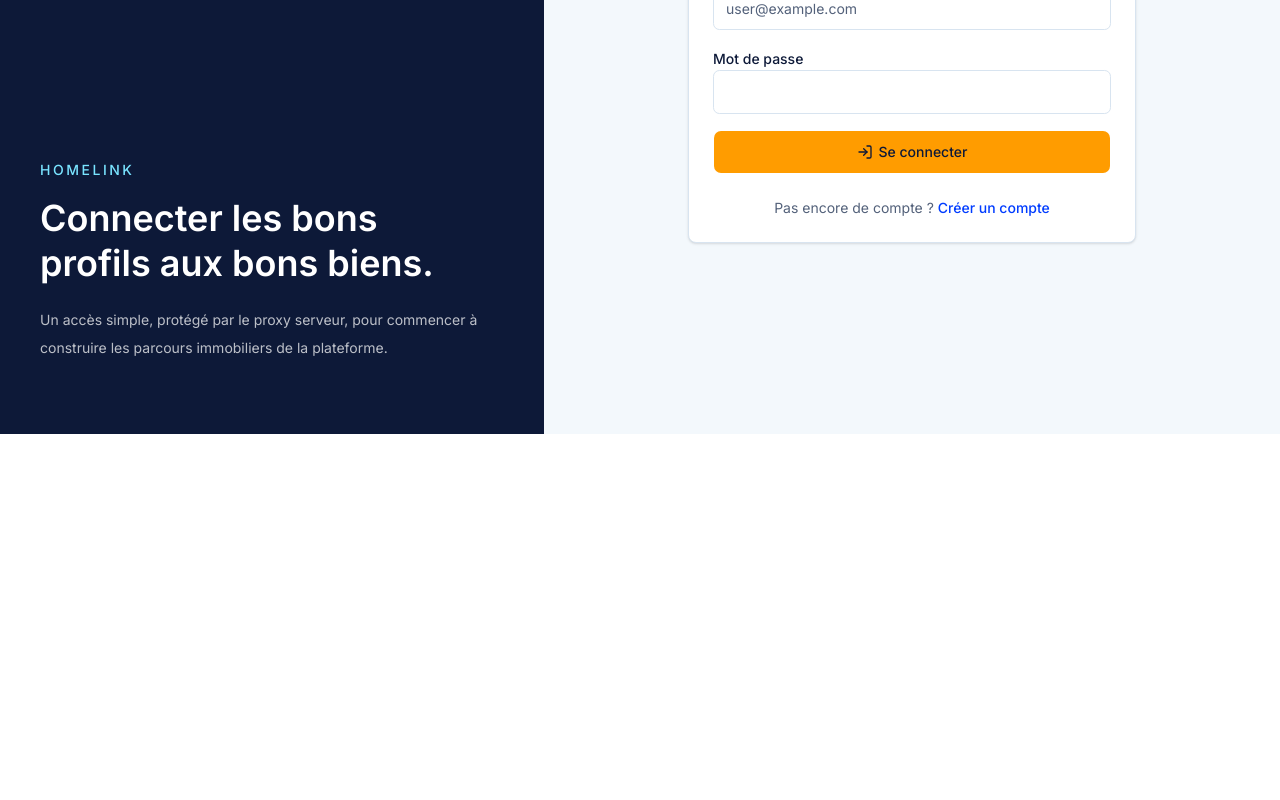
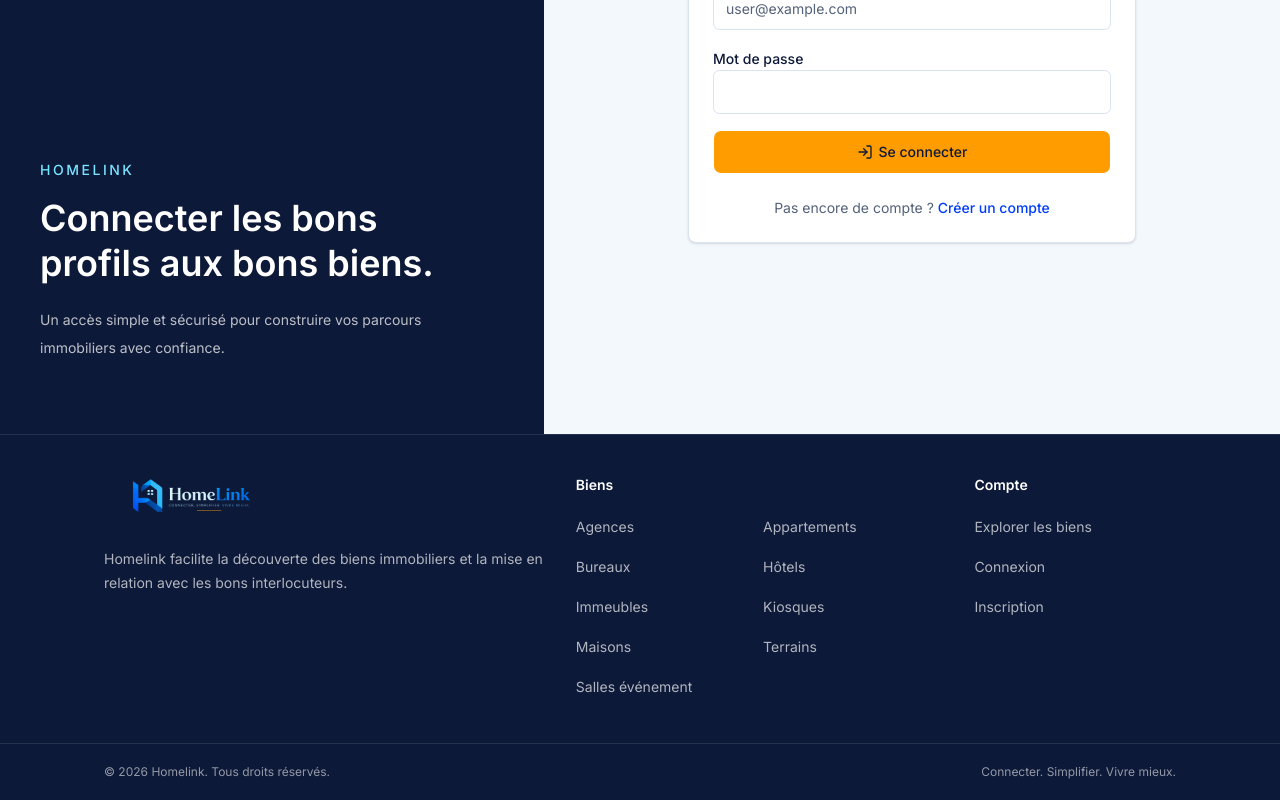
Before and after one commit to djtg-dig/homeLink-web, a Next.js app: page /login in a window 1280 px wide. Shown: the part 366-1166 px from the top of the page. Before the commit the page ends 800 px from the top, so only its background shows below. Built offline with nearby package versions, Linux system fonts and the light colour scheme.

Commit message:
Ajoute le footer public

```diff
--- a/components/account/account-status.tsx
+++ b/components/account/account-status.tsx
@@ -29,7 +29,7 @@ function AccountStatusChecking() {
       size="sm"
       variant="outline"
       disabled
-      className="h-9 border-white/15 bg-white/8 px-3 text-white disabled:opacity-80 sm:px-4"
+      className="h-8 border-white/15 bg-white/8 px-2 text-xs text-white disabled:opacity-80 sm:h-9 sm:px-4 sm:text-sm"
     >
       Compte
     </Button>
@@ -127,13 +127,29 @@ function AccountStatus() {
 
   if (state.status === "anonymous") {
     return (
-      <Button
-        asChild
-        size="sm"
-        className="h-9 bg-brand-orange px-3 text-brand-navy hover:bg-brand-orange/90 sm:px-4"
-      >
-        <Link href="/register">S&apos;inscrire</Link>
-      </Button>
+      <div className="flex shrink-0 items-center gap-1.5 sm:gap-2">
+        <Button
+          asChild
+          size="sm"
+          variant="outline"
+          className="h-8 border-white/15 bg-white/8 px-1.5 text-[0.72rem] text-white hover:bg-white/14 hover:text-white sm:h-9 sm:px-3 sm:text-sm"
+        >
+          <Link href="/login">
+            <span className="sm:hidden">Login</span>
+            <span className="hidden sm:inline">Se connecter</span>
+          </Link>
+        </Button>
+        <Button
+          asChild
+          size="sm"
+          className="h-8 bg-brand-orange px-1.5 text-[0.72rem] text-brand-navy hover:bg-brand-orange/90 sm:h-9 sm:px-3 sm:text-sm"
+        >
+          <Link href="/register">
+            <span className="sm:hidden">Créer</span>
+            <span className="hidden sm:inline">S&apos;inscrire</span>
+          </Link>
+        </Button>
+      </div>
     )
   }
 
--- a/components/auth/auth-shell.tsx
+++ b/components/auth/auth-shell.tsx
@@ -3,6 +3,7 @@ import { ArrowLeft } from "lucide-react"
 
 import { Button } from "@/components/ui/button"
 import { HomelinkLogo } from "@/components/homelink-logo"
+import { SiteFooter } from "@/components/navigation/site-footer"
 
 function AuthShell({
   actionHref,
@@ -20,6 +21,7 @@ function AuthShell({
   title: string
 }) {
   return (
+    <>
       <main className="min-h-svh bg-muted text-foreground">
         <section className="grid min-h-svh lg:grid-cols-[0.85fr_1.15fr]">
           <div className="bg-brand-navy px-4 py-5 text-brand-white sm:px-8 lg:flex lg:flex-col lg:justify-between lg:px-10 lg:py-8">
@@ -52,8 +54,8 @@ function AuthShell({
                 Connecter les bons profils aux bons biens.
               </h1>
               <p className="mt-5 text-sm leading-7 text-white/72">
-              Un accès simple, protégé par le proxy serveur, pour commencer à
-              construire les parcours immobiliers de la plateforme.
+                Un accès simple et sécurisé pour construire vos parcours
+                immobiliers avec confiance.
               </p>
             </div>
           </div>
@@ -82,6 +84,8 @@ function AuthShell({
           </div>
         </section>
       </main>
+      <SiteFooter />
+    </>
   )
 }
 
--- a/components/home/home-content.tsx
+++ b/components/home/home-content.tsx
@@ -19,6 +19,7 @@ import {
 import * as React from "react"
 
 import { HomelinkLogo } from "@/components/homelink-logo"
+import { SiteFooter } from "@/components/navigation/site-footer"
 import { SiteHeader } from "@/components/navigation/site-header"
 import { Button } from "@/components/ui/button"
 import {
@@ -500,6 +501,7 @@ function HomeContent({ initialFilters }: HomeContentProps) {
   }
 
   return (
+    <>
       <main className="min-h-svh overflow-x-hidden bg-background text-foreground">
         <SiteHeader />
 
@@ -517,9 +519,9 @@ function HomeContent({ initialFilters }: HomeContentProps) {
                     Trouvez le bien qui cadre avec votre projet.
                   </h1>
                   <p className="max-w-full text-base leading-7 text-white/78 sm:max-w-2xl sm:text-lg">
-                  Appartements, maisons, bureaux, hôtels, kiosques, terrains et
-                  salles événement sont regroupés dans une recherche simple à
-                  affiner selon vos critères.
+                    Appartements, maisons, bureaux, hôtels, kiosques, terrains
+                    et salles événement sont regroupés dans une recherche simple
+                    à affiner selon vos critères.
                   </p>
                 </div>
               </div>
@@ -755,7 +757,9 @@ function HomeContent({ initialFilters }: HomeContentProps) {
               <div className="grid gap-4 md:grid-cols-2 xl:grid-cols-3">
                 {properties.map((property) => (
                   <PropertyCard
-                  key={property.id ?? property.reference ?? property.detail_url}
+                    key={
+                      property.id ?? property.reference ?? property.detail_url
+                    }
                     property={property}
                   />
                 ))}
@@ -766,6 +770,8 @@ function HomeContent({ initialFilters }: HomeContentProps) {
           </div>
         </section>
       </main>
+      <SiteFooter />
+    </>
   )
 }
 
--- a/components/home/public-property-detail-content.tsx
+++ b/components/home/public-property-detail-content.tsx
@@ -15,6 +15,7 @@ import {
 } from "lucide-react"
 import * as React from "react"
 
+import { SiteFooter } from "@/components/navigation/site-footer"
 import { SiteHeader } from "@/components/navigation/site-header"
 import { Button } from "@/components/ui/button"
 import { Skeleton } from "@/components/ui/skeleton"
@@ -63,6 +64,7 @@ function PropertyIcon({ type }: { type?: string | null }) {
 
 function DetailSkeleton() {
   return (
+    <>
       <main className="min-h-svh overflow-x-hidden bg-background text-foreground">
         <SiteHeader />
         <section className="px-4 py-8 sm:px-8 lg:px-10">
@@ -85,6 +87,8 @@ function DetailSkeleton() {
           </div>
         </section>
       </main>
+      <SiteFooter />
+    </>
   )
 }
 
@@ -226,6 +230,7 @@ function PublicPropertyDetailContent({ id }: { id: string }) {
 
   if (error || !property) {
     return (
+      <>
         <main className="min-h-svh overflow-x-hidden bg-background text-foreground">
           <SiteHeader />
           <section className="px-4 py-8 sm:px-8 lg:px-10">
@@ -251,6 +256,8 @@ function PublicPropertyDetailContent({ id }: { id: string }) {
             </div>
           </section>
         </main>
+        <SiteFooter />
+      </>
     )
   }
 
@@ -263,6 +270,7 @@ function PublicPropertyDetailContent({ id }: { id: string }) {
   const activeBooleanCount = booleanRows.filter((row) => row.active).length
 
   return (
+    <>
       <main className="min-h-svh overflow-x-hidden bg-background text-foreground">
         <SiteHeader />
 
@@ -452,6 +460,8 @@ function PublicPropertyDetailContent({ id }: { id: string }) {
           </section>
         ) : null}
       </main>
+      <SiteFooter />
+    </>
   )
 }
 
--- /dev/null
+++ b/components/navigation/site-footer.tsx
@@ -0,0 +1,73 @@
+import Link from "next/link"
+
+import { HomelinkLogo } from "@/components/homelink-logo"
+import { propertyCategories } from "@/lib/property-categories"
+import { publicCategoryLinks } from "@/lib/public-navigation"
+
+const legalLinks = [
+  { href: "/#biens", label: "Explorer les biens" },
+  { href: "/login", label: "Connexion" },
+  { href: "/register", label: "Inscription" },
+]
+
+function SiteFooter() {
+  const currentYear = new Date().getFullYear()
+
+  return (
+    <footer className="border-t border-white/10 bg-brand-navy text-brand-white">
+      <div className="mx-auto grid max-w-6xl gap-8 px-4 py-10 sm:px-8 lg:grid-cols-[minmax(0,1.2fr)_minmax(0,1fr)_minmax(12rem,0.55fr)] lg:px-10">
+        <div className="min-w-0 space-y-4">
+          <Link href="/" aria-label="Accueil Homelink" className="block w-fit">
+            <HomelinkLogo
+              sizes="(min-width: 640px) 176px, 144px"
+              className="h-12 w-40 sm:h-14 sm:w-44"
+            />
+          </Link>
+          <p className="max-w-md text-sm leading-6 text-white/68">
+            Homelink facilite la découverte des biens immobiliers et la mise en
+            relation avec les bons interlocuteurs.
+          </p>
+        </div>
+
+        <nav aria-label="Biens" className="min-w-0">
+          <h2 className="text-sm font-semibold text-white">Biens</h2>
+          <div className="mt-4 grid grid-cols-2 gap-2 text-sm sm:grid-cols-3 lg:grid-cols-2">
+            {propertyCategories.map((item) => (
+              <Link
+                key={item.slug}
+                href={publicCategoryLinks[item.slug] ?? "/#biens"}
+                className="rounded-md py-1.5 text-white/68 transition hover:text-white"
+              >
+                {item.label}
+              </Link>
+            ))}
+          </div>
+        </nav>
+
+        <nav aria-label="Compte" className="min-w-0">
+          <h2 className="text-sm font-semibold text-white">Compte</h2>
+          <div className="mt-4 grid gap-2 text-sm">
+            {legalLinks.map((item) => (
+              <Link
+                key={item.href}
+                href={item.href}
+                className="rounded-md py-1.5 text-white/68 transition hover:text-white"
+              >
+                {item.label}
+              </Link>
+            ))}
+          </div>
+        </nav>
+      </div>
+
+      <div className="border-t border-white/10">
+        <div className="mx-auto flex max-w-6xl flex-col gap-2 px-4 py-5 text-xs text-white/55 sm:flex-row sm:items-center sm:justify-between sm:px-8 lg:px-10">
+          <p>© {currentYear} Homelink. Tous droits réservés.</p>
+          <p>Connecter. Simplifier. Vivre mieux.</p>
+        </div>
+      </div>
+    </footer>
+  )
+}
+
+export { SiteFooter }
--- a/components/navigation/site-header.tsx
+++ b/components/navigation/site-header.tsx
@@ -6,18 +6,8 @@ import * as React from "react"
 import { AccountStatus } from "@/components/account/account-status"
 import { HomelinkLogo } from "@/components/homelink-logo"
 import { propertyCategories } from "@/lib/property-categories"
+import { publicCategoryLinks } from "@/lib/public-navigation"
 import { cn } from "@/lib/utils"
-
-const publicCategoryLinks: Record<string, string> = {
-  agences: "/#biens",
-  appartements: "/?type_bien=appartement#biens",
-  bureaux: "/?type_bien=bureau#biens",
-  hotels: "/?type_bien=hotel#biens",
-  kiosques: "/?type_bien=kiosque#biens",
-  maisons: "/?type_bien=maison#biens",
-  "salles-evenement": "/?type_bien=salle_evenement#biens",
-  terrains: "/?type_bien=terrain#biens",
-}
 
 function SiteHeader() {
   const [hidden, setHidden] = React.useState(false)
@@ -57,12 +47,12 @@ function SiteHeader() {
       )}
     >
       <div className="h-1 bg-brand-orange" />
-      <div className="mx-auto flex h-16 max-w-6xl items-center justify-between gap-3 px-4 sm:h-20 sm:px-8 lg:px-10">
+      <div className="mx-auto flex h-16 max-w-6xl items-center justify-between gap-2 px-3 sm:h-20 sm:gap-3 sm:px-8 lg:px-10">
         <Link href="/" aria-label="Accueil Homelink" className="shrink-0">
           <HomelinkLogo
             priority
             sizes="(min-width: 640px) 176px, 144px"
-            className="h-11 w-36 sm:h-14 sm:w-44"
+            className="h-8 w-24 sm:h-14 sm:w-44"
           />
         </Link>
         <AccountStatus />
--- /dev/null
+++ b/lib/public-navigation.ts
@@ -0,0 +1,10 @@
+export const publicCategoryLinks: Record<string, string> = {
+  agences: "/#biens",
+  appartements: "/?type_bien=appartement#biens",
+  bureaux: "/?type_bien=bureau#biens",
+  hotels: "/?type_bien=hotel#biens",
+  kiosques: "/?type_bien=kiosque#biens",
+  maisons: "/?type_bien=maison#biens",
+  "salles-evenement": "/?type_bien=salle_evenement#biens",
+  terrains: "/?type_bien=terrain#biens",
+}
```
Lines whose indentation alone changed are shown as unchanged.
